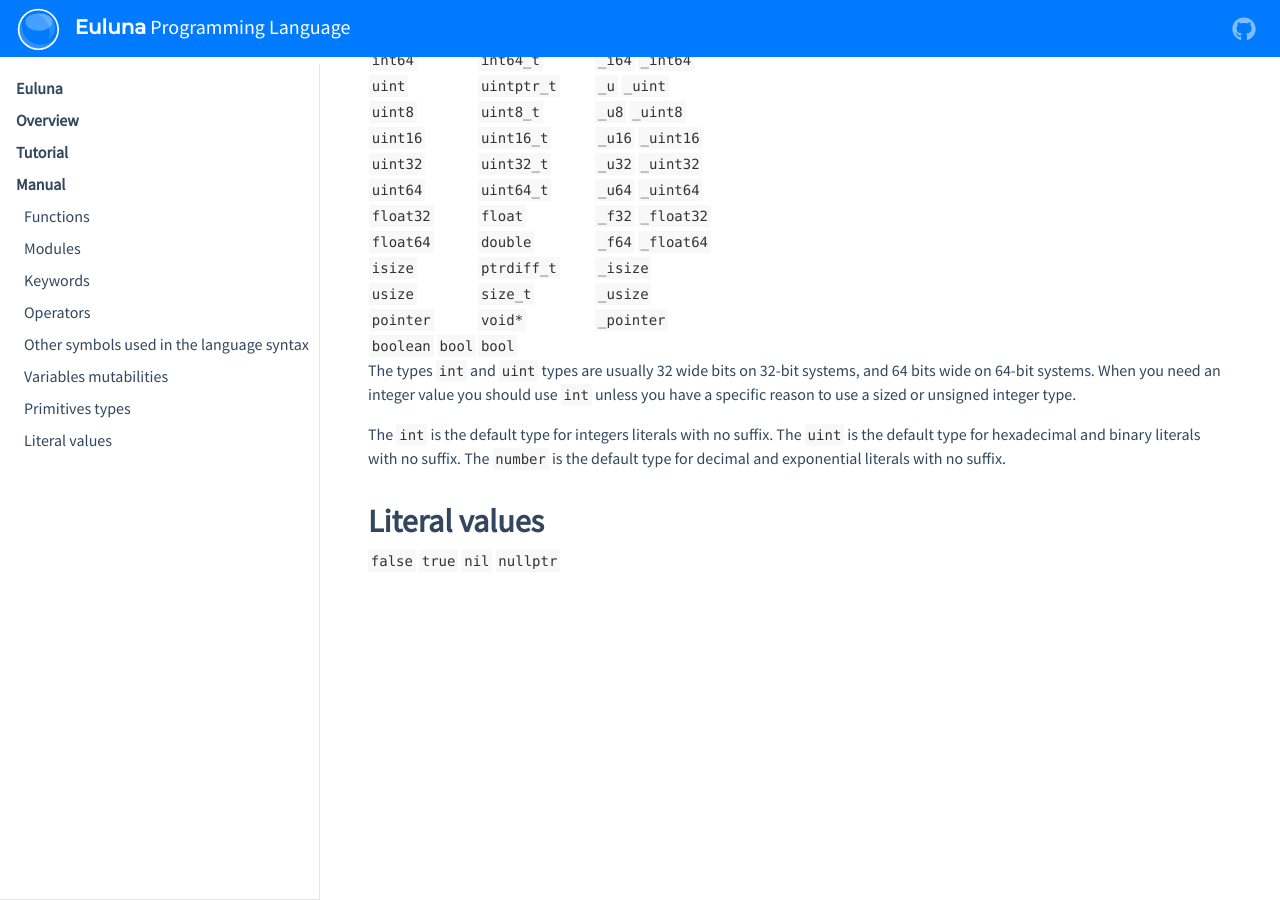
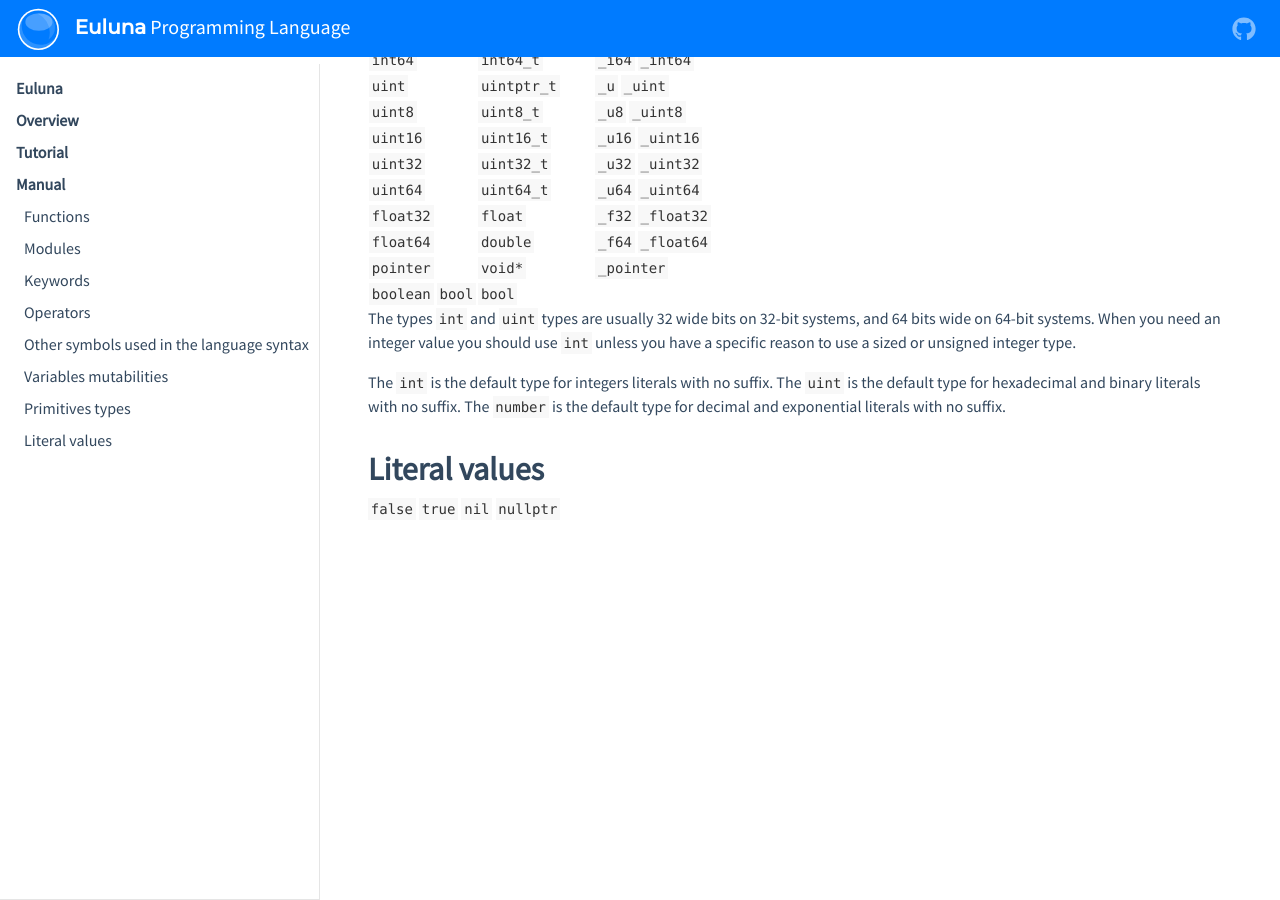
Before and after one commit to edubart/nelua-lang, a Jekyll site: the page built from docs/pages/manual.md, in a window 1280 px wide and 900 px high, scrolled down 2583 px. Built offline with Jekyll 4.4.1, drawn with Linux system fonts in a browser that asks for light colours; nearby versions of some CDN libraries.

```diff
--- a/docs/pages/manual.md
+++ b/docs/pages/manual.md
@@ -121,8 +121,6 @@
 | `uint64`          | `uint64_t`      | `_u64` `_uint64`    |
 | `float32`         | `float`         | `_f32` `_float32`   |
 | `float64`         | `double`        | `_f64` `_float64`   |
-| `isize`           | `ptrdiff_t`     | `_isize`            |
-| `usize`           | `size_t`        | `_usize`            |
 | `pointer`         | `void*`         | `_pointer`          |
 | `boolean` `bool`  | `bool`          |                     |
 
```
Also changed, not shown: 3 other files.
